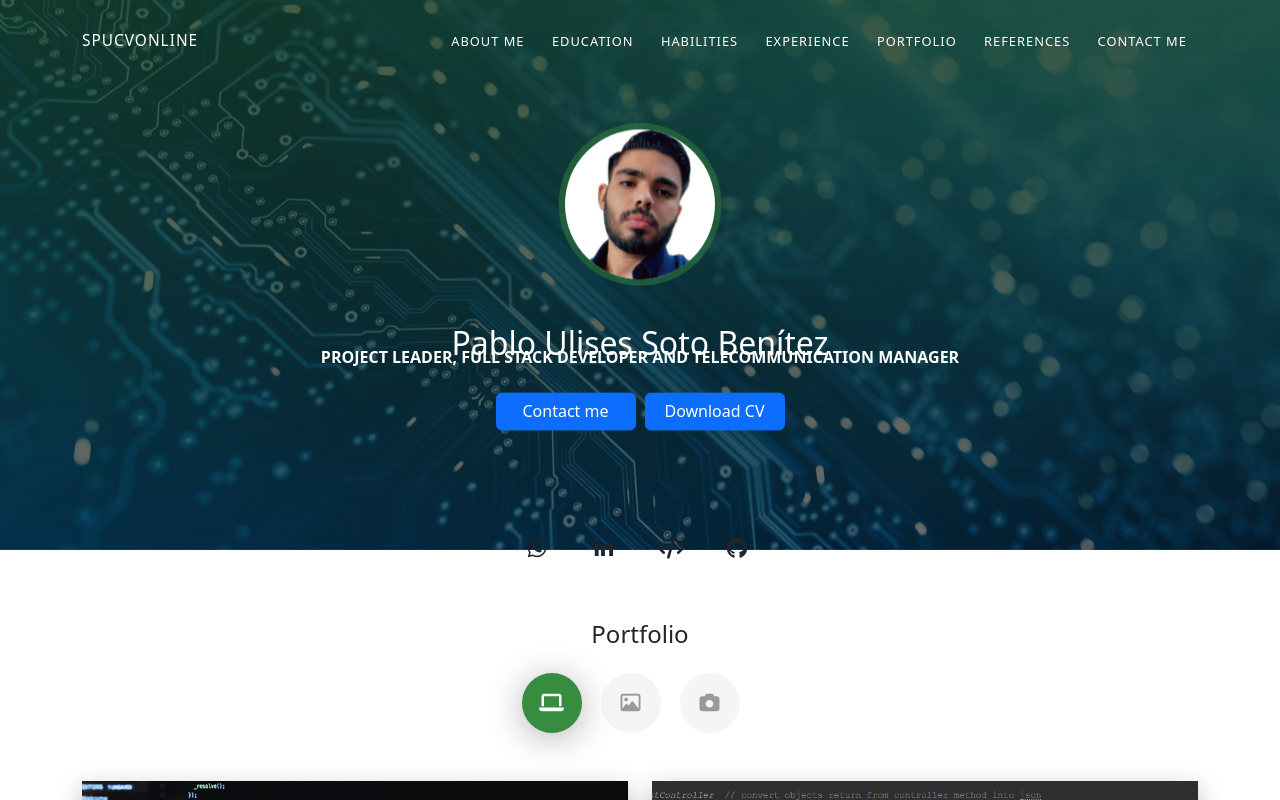
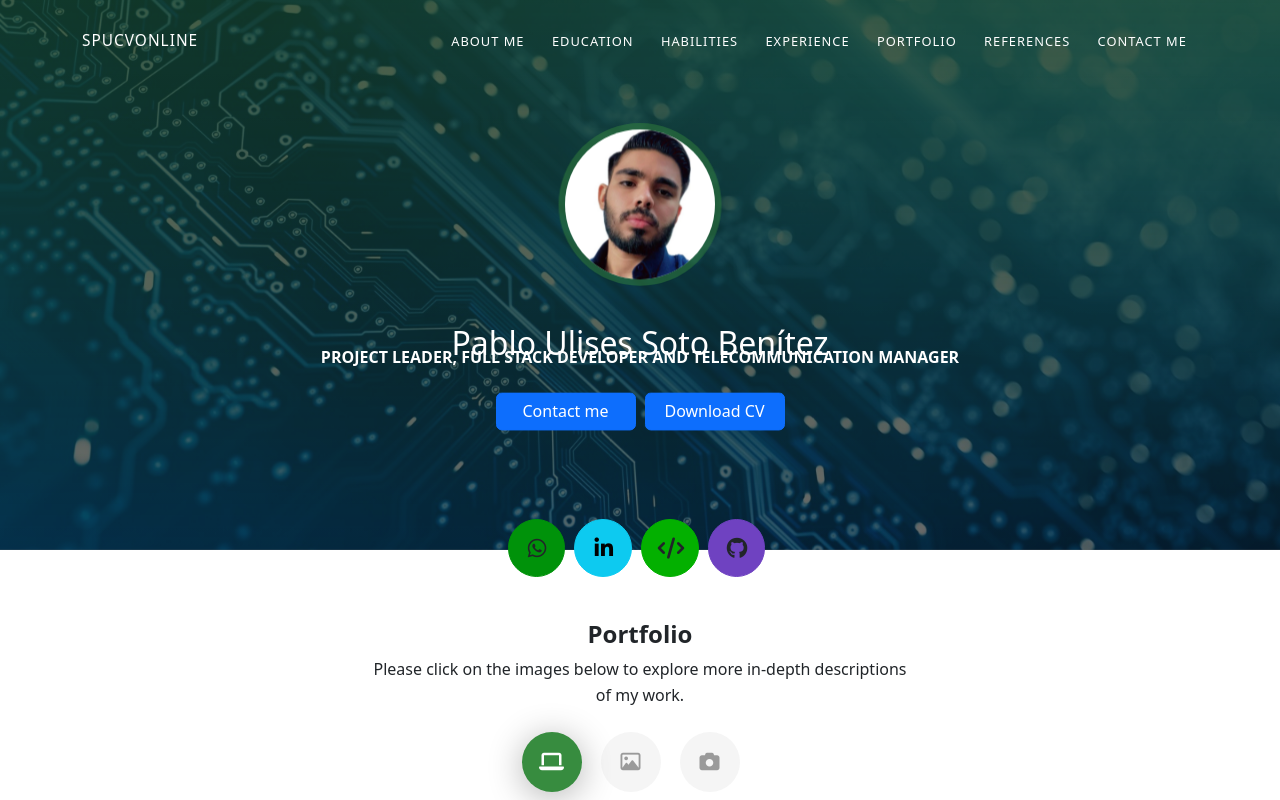
Before and after one commit to KiCkReeX/CurriculumSPAvue, a Vue app: page /CurriculumSPAvue/Portfolio in a window 1280 px wide. Shown: the top 800 px of the page. Built offline with nearby package versions, Linux system fonts and the light colour scheme.

Commit message:
[UPDATE] Modals in PortFolio view

```diff
--- a/src/App.vue
+++ b/src/App.vue
@@ -72,7 +72,7 @@
           <div
             class="page-header-image"
             data-parallax="true"
-            style="background-image: url('public/images/cc-bg-1.jpg')"
+            :style="{ backgroundImage: `url(${background})` }"
           ></div>
           <div class="container">
             <div class="content-center">
@@ -101,28 +101,28 @@
             <div class="container">
               <div class="button-container">
                 <a
-                  class="btn btn-default btn-round btn-lg btn-icon"
+                  class="btn btn-whatsapp btn-default btn-round btn-lg btn-icon "
                   href="https://wa.me/526673505397?text=Hola,%20me%20gustaría%20contactarte"
                   title="Send me a WhatsApp"
                 >
                   <i class="fa fa-whatsapp"></i>
                 </a>
                 <a
-                  class="btn btn-default btn-round btn-lg btn-icon"
+                  class="btn btn-info btn-default btn-round btn-lg btn-icon"
                   href="https://www.linkedin.com/in/pablo-ulises-soto-benitez-70b098269/"
                   title="Check my LinkedIn"
                 >
                   <i class="fa fa-linkedin"></i>
                 </a>
                 <a
-                  class="btn btn-default btn-round btn-lg btn-icon"
+                  class="btn btn-hackerrank btn-default btn-round btn-lg btn-icon"
                   href="https://www.hackerrank.com/certificates/8c2f76566679"
                   title="Check my HackerRank"
                 >
                   <i class="fa fa-code"></i>
                 </a>
                 <a
-                  class="btn btn-default btn-round btn-lg btn-icon"
+                  class="btn btn-github  btn-default btn-round btn-lg btn-icon"
                   href="https://github.com/KiCkReeX"
                   title="Check my github...actually my projects are private "
                 >
@@ -151,6 +151,7 @@ import { useRoute, useRouter } from 'vue-router'
 import { RouterView, RouterLink } from 'vue-router'
 import { watch } from 'vue'
 import { Collapse } from 'bootstrap'
+import background from "../public/images/cc-bg-1.jpg"
 
 const router = useRouter()
 const route = useRoute()
@@ -168,4 +169,25 @@ watch(
   },
 )
 </script>
-<style scoped></style>
+<style scoped>
+.btn-github {
+  background-color: #6f42c1;
+  border-color: #6f42c1;
+}
+
+.btn-hackerrank{
+  background-color: #03b000;
+  border-color:#03b000;
+}
+
+.btn-linkedin{
+  background-color: #003e64;
+  border-color:#003e64;
+}
+
+.btn-whatsapp{
+  background-color: #00920a;
+  border-color:#00920a;
+}
+
+</style>
--- a/src/views/Portfolio.vue
+++ b/src/views/Portfolio.vue
@@ -125,11 +125,148 @@
     </div>
   </div>
 
+  <!-- Modal ERP + ELECTRON -->
+  <div class="modal fade" id="ElectronERPModal" tabindex="-1" role="dialog" aria-labelledby="ElectronERPModalLabel" aria-hidden="true">
+    <div class="modal-dialog " role="document">
+      <div class="modal-content">
+        <div class="modal-header">
+          <h5 class="modal-title" id="ElectronERPModalLabel">Electron ERP Software</h5>
+          <button type="button" class="close" data-dismiss="modal" aria-label="Close">
+            <span aria-hidden="true">&times;</span>
+          </button>
+        </div>
+        <div class="modal-body">
+          <figure class="cc-effect">
+            <p>I'm going to add this in the next update</p>
+            <!-- MOBILE FRONTEND -->
+            <!-- <figcaption>
+              <div class="h4">Task Tracker APP </div>
+              <p>A personal project designed to help users organize and manage their daily responsibilities efficiently using Task, Task list and list categories for the daily routine or work routine</p>
+            </figcaption>
+            <img src="/images/TaskTracker_login.png" alt="CRM Login Page" />
+
+            <figcaption>
+              <p>It features several main sections:
+                <ul>
+                  <li><strong>My Day:</strong> A personalized view to focus on tasks scheduled or prioritized for the current day.</li>
+                  <li><strong>My Tasks:</strong> A comprehensive list of all the user’s tasks, providing a full overview of everything they need to work on.</li>
+                  <li><strong>Task Lists:</strong> Customizable lists where users can group tasks by category or project (e.g., Work, Personal, Shopping).</li>
+                  <li><strong>Finalized:</strong> A dedicated section for tasks that have been successfully completed.</li>
+                  <li><strong>Deleted Items:</strong> A section where completed or removed tasks are stored temporarily before being permanently deleted, allowing users to recover items if needed.</li>
+                </ul>
+              </p>
+            </figcaption>
+            <img src="/images/TaskTracker_home.png" alt="CRM Home Page" />
+
+            <figcaption>
+              <p>The front-end was developed using Ionic Framework and backend Vue.js, Bootstrap, CSS, and Axios.
+              The project follows a component-based architecture with clearly separated layers: Views, Services, Libraries, Router, Stores, etc.</p>
+            </figcaption> -->
+
+            <!-- BACKEND -->
+            <!-- <figcaption>
+              <div class="h4">Back-End</div>
+              <p>Was developed in JAVA using Spring Boot using JWT, JPA, Hibernate and Servlet-api, etc.</p>
+            </figcaption>
+            <img src="/images/spring_jwt.png" alt="Swagger API Interface" /> -->
+
+            <!-- <figcaption>
+              <p>The backend architecture follows a layered design:
+                <ul>
+                  <li><strong>API Layer:</strong> Controllers and routes</li>
+                  <li><strong>Core Layer:</strong> Divided into Manager, Domain Logic, and Data Access</li>
+                  <li><strong>Models Layer:</strong> Database design and entity classes</li>
+                  <li><strong>Services Layer:</strong> Helper classes and external libraries</li>
+                </ul>
+              </p>
+            </figcaption>
+            <img src="/images/spring_login.png" alt="Backend Architecture Diagram" /> -->
+
+          </figure>
+        </div>
+        <div class="modal-footer">
+          <button type="button" class="btn btn-secondary" data-dismiss="modal">Close</button>
+        </div>
+      </div>
+    </div>
+  </div>
+
+  <!-- Modal GAMES DEVELOPMENT -->
+  <div class="modal fade" id="GamesDevelopmentModal" tabindex="-1" role="dialog" aria-labelledby="GamesDevelopmentModalLabel" aria-hidden="true">
+    <div class="modal-dialog " role="document">
+      <div class="modal-content">
+        <div class="modal-header">
+          <h5 class="modal-title" id="GamesDevelopmentModalLabel">Game Development Software</h5>
+          <button type="button" class="close" data-dismiss="modal" aria-label="Close">
+            <span aria-hidden="true">&times;</span>
+          </button>
+        </div>
+        <div class="modal-body">
+          <figure class="cc-effect">
+            <p>I'm going to add this in the next update</p>
+            <!-- MOBILE FRONTEND -->
+            <!-- <figcaption>
+              <div class="h4">Task Tracker APP </div>
+              <p>A personal project designed to help users organize and manage their daily responsibilities efficiently using Task, Task list and list categories for the daily routine or work routine</p>
+            </figcaption>
+            <img src="/images/TaskTracker_login.png" alt="CRM Login Page" />
+
+            <figcaption>
+              <p>It features several main sections:
+                <ul>
+                  <li><strong>My Day:</strong> A personalized view to focus on tasks scheduled or prioritized for the current day.</li>
+                  <li><strong>My Tasks:</strong> A comprehensive list of all the user’s tasks, providing a full overview of everything they need to work on.</li>
+                  <li><strong>Task Lists:</strong> Customizable lists where users can group tasks by category or project (e.g., Work, Personal, Shopping).</li>
+                  <li><strong>Finalized:</strong> A dedicated section for tasks that have been successfully completed.</li>
+                  <li><strong>Deleted Items:</strong> A section where completed or removed tasks are stored temporarily before being permanently deleted, allowing users to recover items if needed.</li>
+                </ul>
+              </p>
+            </figcaption>
+            <img src="/images/TaskTracker_home.png" alt="CRM Home Page" />
+
+            <figcaption>
+              <p>The front-end was developed using Ionic Framework and backend Vue.js, Bootstrap, CSS, and Axios.
+              The project follows a component-based architecture with clearly separated layers: Views, Services, Libraries, Router, Stores, etc.</p>
+            </figcaption> -->
+
+            <!-- BACKEND -->
+            <!-- <figcaption>
+              <div class="h4">Back-End</div>
+              <p>Was developed in JAVA using Spring Boot using JWT, JPA, Hibernate and Servlet-api, etc.</p>
+            </figcaption>
+            <img src="/images/spring_jwt.png" alt="Swagger API Interface" /> -->
+
+            <!-- <figcaption>
+              <p>The backend architecture follows a layered design:
+                <ul>
+                  <li><strong>API Layer:</strong> Controllers and routes</li>
+                  <li><strong>Core Layer:</strong> Divided into Manager, Domain Logic, and Data Access</li>
+                  <li><strong>Models Layer:</strong> Database design and entity classes</li>
+                  <li><strong>Services Layer:</strong> Helper classes and external libraries</li>
+                </ul>
+              </p>
+            </figcaption>
+            <img src="/images/spring_login.png" alt="Backend Architecture Diagram" /> -->
+
+          </figure>
+        </div>
+        <div class="modal-footer">
+          <button type="button" class="btn btn-secondary" data-dismiss="modal">Close</button>
+        </div>
+      </div>
+    </div>
+  </div>
+
+<!---------------------------------------------MODAL ENDS----------------------------------------------------->
   <div class="section" id="portfolio">
     <div class="container">
       <div class="row">
         <div class="col-md-6 ml-auto mr-auto">
-          <div class="h4 text-center mb-4 title">Portfolio</div>
+          <div class="text-center mb-4">
+            <h4 class="title">Portfolio</h4>
+            <p>Please click on the images below to explore more in-depth descriptions of my work.</p>
+            <!-- <p>Click on any image below to view detailed information about the corresponding project, including technical architecture and implementation insights.</p> -->
+          </div>
           <div class="nav-align-center">
             <ul class="nav nav-pills nav-pills-primary" role="tablist">
               <li class="nav-item">
@@ -178,7 +315,7 @@
                   data-aos="fade-up"
                   data-aos-anchor-placement="top-bottom"
                 >
-                  <a href="#">
+                  <a href="#" data-toggle="modal" data-target="#ElectronERPModal">
                     <figure class="cc-effect">
                       <img src="/images/project-3.jpg" alt="Image" />
                       <figcaption>
@@ -210,7 +347,7 @@
                   data-aos="fade-up"
                   data-aos-anchor-placement="top-bottom"
                 >
-                  <a href="#">
+                  <a href="#" data-toggle="modal" data-target="#GamesDevelopmentModal">
                     <figure class="cc-effect">
                       <img src="/images/project-4.jpg" alt="Image" />
                       <figcaption>
```
